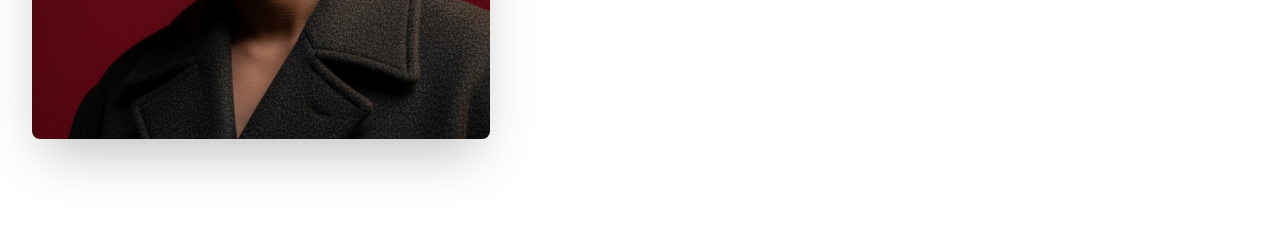
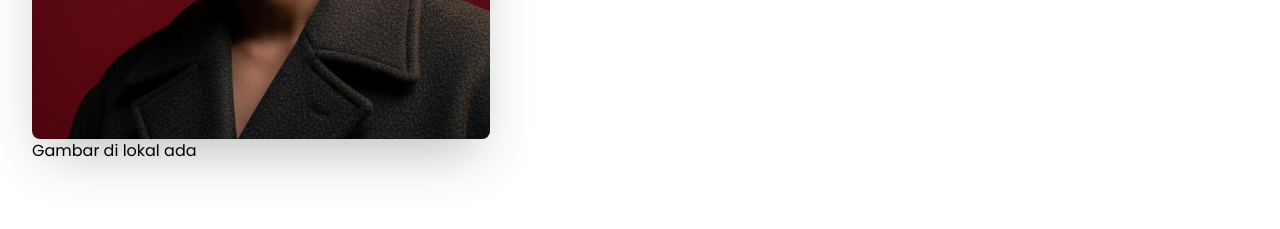
Before and after one commit to bagasrr/my-porto, a Next.js app: page / in a window 1280 px wide. Shown: the part 1340-1569 px from the top of the page. Built offline with nearby package versions, Linux system fonts and the light colour scheme.

Commit message:
perbaikann image source

```diff
--- a/src/components/AboutSection.tsx
+++ b/src/components/AboutSection.tsx
@@ -13,6 +13,7 @@ export const AboutSection = () => {
             <div className="relative aspect-square rounded-lg overflow-hidden shadow-2xl">
               <ImageWithSkeleton src="/images/profile.jpeg" alt="Foto Profil Bagas Ramadhan Rusnadi" fill style={{ objectFit: "cover" }} sizes="(max-width: 768px) 100vw, 33vw" />
             </div>
+            <p>Gambar di lokal ada</p>
           </div>
           <div className="md:col-span-3">
             <p className="text-slate-600 dark:text-slate-300 text-lg mb-6 leading-relaxed">
```
